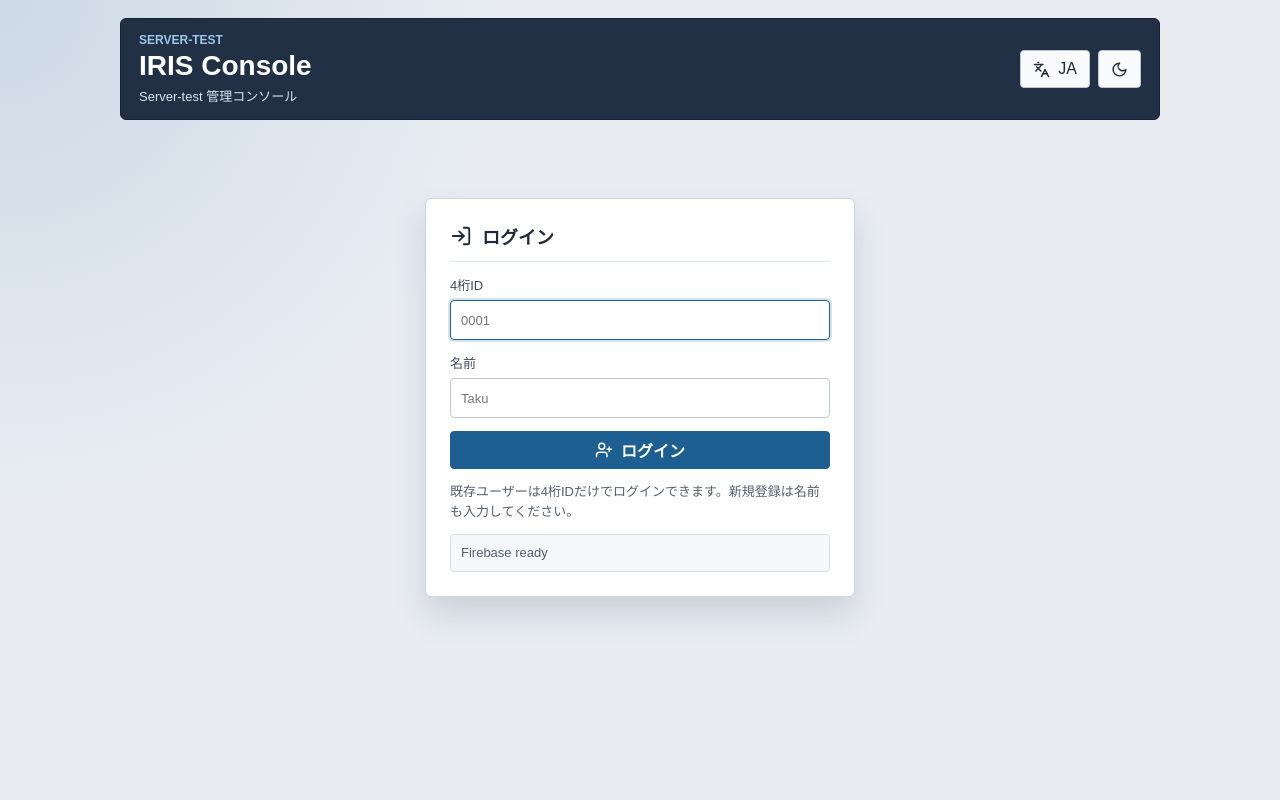
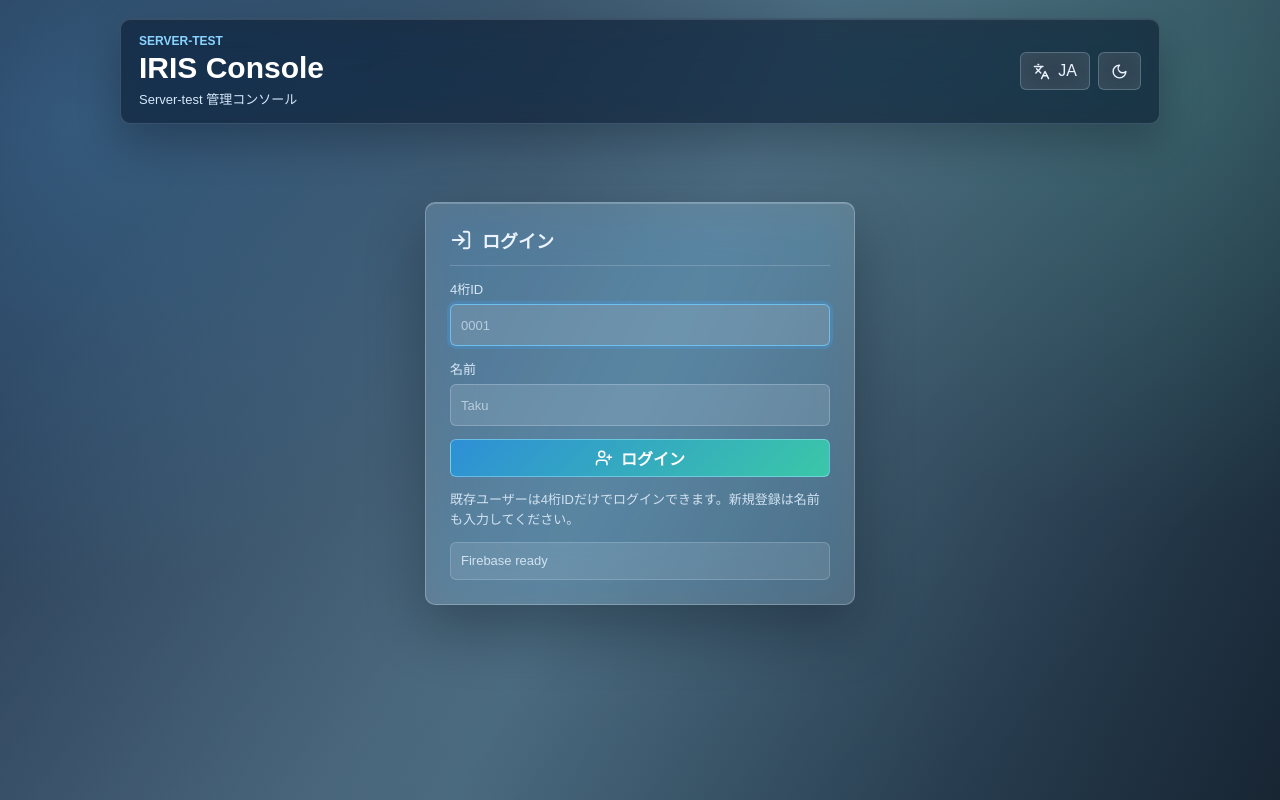
Before and after one commit to Taku20200824/Server-test, a Next.js app: page /login in a window 1280 px wide. Built offline with nearby package versions, Linux system fonts and the light colour scheme; no server answers.

Commit message:
Upgrade login to glass shader style

```diff
--- a/src/app/login/LoginPage.module.css
+++ b/src/app/login/LoginPage.module.css
@@ -1,8 +1,25 @@
 .page {
-  background: radial-gradient(circle at top left, rgba(30, 95, 145, 0.14), transparent 34%), #e9edf3;
-  color: #1f2937;
+  background:
+    linear-gradient(115deg, rgba(20, 38, 66, 0.92), rgba(24, 65, 92, 0.82), rgba(10, 24, 39, 0.94)),
+    repeating-linear-gradient(90deg, rgba(255, 255, 255, 0.055) 0 1px, transparent 1px 76px),
+    repeating-linear-gradient(0deg, rgba(255, 255, 255, 0.04) 0 1px, transparent 1px 76px);
+  color: #eaf3ff;
   min-height: 100vh;
+  overflow: hidden;
   padding: 18px;
+  position: relative;
+}
+
+.page::before {
+  background:
+    radial-gradient(circle at 20% 20%, rgba(93, 190, 255, 0.22), transparent 28%),
+    radial-gradient(circle at 82% 28%, rgba(80, 216, 176, 0.14), transparent 26%),
+    linear-gradient(135deg, transparent 25%, rgba(255, 255, 255, 0.075) 50%, transparent 75%);
+  content: "";
+  inset: -20%;
+  pointer-events: none;
+  position: absolute;
+  transform: rotate(-6deg);
 }
 
 .shell {
@@ -11,35 +28,39 @@
   margin: 0 auto;
   max-width: 1040px;
   min-height: calc(100vh - 36px);
+  position: relative;
+  z-index: 1;
 }
 
 .header {
   align-items: center;
-  background: #213044;
-  border: 1px solid #172235;
-  border-radius: 6px;
+  background: rgba(14, 27, 44, 0.62);
+  backdrop-filter: blur(18px) saturate(145%);
+  border: 1px solid rgba(178, 215, 255, 0.2);
+  border-radius: 10px;
+  box-shadow: 0 18px 42px rgba(1, 8, 19, 0.26), inset 0 1px 0 rgba(255, 255, 255, 0.14);
   color: #fff;
   display: flex;
   justify-content: space-between;
-  min-height: 78px;
-  padding: 14px 18px;
+  min-height: 82px;
+  padding: 15px 18px;
 }
 
 .brand {
-  color: #9fc6ea;
+  color: #8bd3ff;
   font-size: 12px;
-  font-weight: 700;
+  font-weight: 800;
   margin: 0 0 5px;
 }
 
 .header h1 {
-  font-size: 28px;
+  font-size: 30px;
   line-height: 1;
   margin: 0 0 6px;
 }
 
 .header p:last-child {
-  color: #d9e5f2;
+  color: #d7e8fb;
   font-size: 13px;
   margin: 0;
 }
@@ -52,7 +73,7 @@
 .tools button,
 .card button {
   align-items: center;
-  border-radius: 4px;
+  border-radius: 6px;
   cursor: pointer;
   display: inline-flex;
   gap: 8px;
@@ -62,17 +83,19 @@
 }
 
 .tools button {
-  background: #f8fafc;
-  border: 1px solid #bac6d3;
-  color: #1f2937;
+  background: rgba(255, 255, 255, 0.13);
+  backdrop-filter: blur(14px);
+  border: 1px solid rgba(210, 232, 255, 0.24);
+  color: #eaf3ff;
 }
 
 .card {
   align-self: start;
-  background: #ffffff;
-  border: 1px solid #ccd4df;
-  border-radius: 6px;
-  box-shadow: 0 18px 34px rgba(31, 41, 55, 0.14);
+  background: rgba(247, 251, 255, 0.16);
+  backdrop-filter: blur(24px) saturate(160%);
+  border: 1px solid rgba(224, 240, 255, 0.28);
+  border-radius: 10px;
+  box-shadow: 0 24px 58px rgba(1, 8, 19, 0.32), inset 0 1px 0 rgba(255, 255, 255, 0.2);
   display: grid;
   gap: 13px;
   justify-self: center;
@@ -83,7 +106,7 @@
 
 .cardHead {
   align-items: center;
-  border-bottom: 1px solid #e2e8f0;
+  border-bottom: 1px solid rgba(228, 241, 255, 0.2);
   display: flex;
   gap: 10px;
   padding-bottom: 12px;
@@ -95,33 +118,37 @@
 }
 
 .card label {
-  color: #3f4b5a;
+  color: #d8e8f8;
   display: grid;
   font-size: 13px;
   gap: 6px;
 }
 
 .card input {
-  background: #ffffff;
-  border: 1px solid #bfc8d4;
-  border-radius: 4px;
-  color: #1f2937;
-  min-height: 40px;
+  background: rgba(255, 255, 255, 0.12);
+  border: 1px solid rgba(221, 238, 255, 0.26);
+  border-radius: 6px;
+  color: #ffffff;
+  min-height: 42px;
   outline: none;
   padding: 9px 10px;
   width: 100%;
 }
 
+.card input::placeholder {
+  color: rgba(234, 243, 255, 0.62);
+}
+
 .card input:focus {
-  border-color: #1d5f91;
-  box-shadow: 0 0 0 2px rgba(29, 95, 145, 0.18);
+  border-color: rgba(114, 205, 255, 0.78);
+  box-shadow: 0 0 0 3px rgba(64, 169, 255, 0.22);
 }
 
 .primary {
-  background: #1d5f91;
-  border: 1px solid #1d5f91;
-  color: #fff;
-  font-weight: 700;
+  background: linear-gradient(135deg, #2e8fd6, #3bc7a8);
+  border: 1px solid rgba(163, 231, 255, 0.5);
+  color: #ffffff;
+  font-weight: 800;
 }
 
 .primary:disabled {
@@ -131,42 +158,40 @@
 
 .hint,
 .status {
-  color: #52606f;
+  color: #d2e2f1;
   font-size: 13px;
   line-height: 1.5;
   margin: 0;
 }
 
 .status {
-  background: #f5f7fb;
-  border: 1px solid #d8e0ea;
-  border-radius: 4px;
+  background: rgba(255, 255, 255, 0.1);
+  border: 1px solid rgba(221, 238, 255, 0.2);
+  border-radius: 6px;
   padding: 8px 10px;
 }
 
 .dark {
-  background: #111827;
+  background:
+    linear-gradient(115deg, rgba(7, 14, 25, 0.96), rgba(13, 35, 52, 0.92), rgba(7, 14, 25, 0.96)),
+    repeating-linear-gradient(90deg, rgba(255, 255, 255, 0.045) 0 1px, transparent 1px 76px);
   color: #e5e7eb;
 }
 
-.dark .header {
-  background: #0f172a;
-  border-color: #0b1120;
-}
-
+.dark .header,
 .dark .card,
 .dark .tools button,
 .dark .card input,
 .dark .status {
-  background: #1f2937;
-  border-color: #3b4658;
+  background-color: rgba(18, 28, 45, 0.62);
+  border-color: rgba(142, 184, 224, 0.22);
   color: #e5e7eb;
 }
 
 .dark .card label,
 .dark .hint,
 .dark .status {
-  color: #b8c2d2;
+  color: #c6d5e5;
 }
 
 @media (max-width: 680px) {
```
